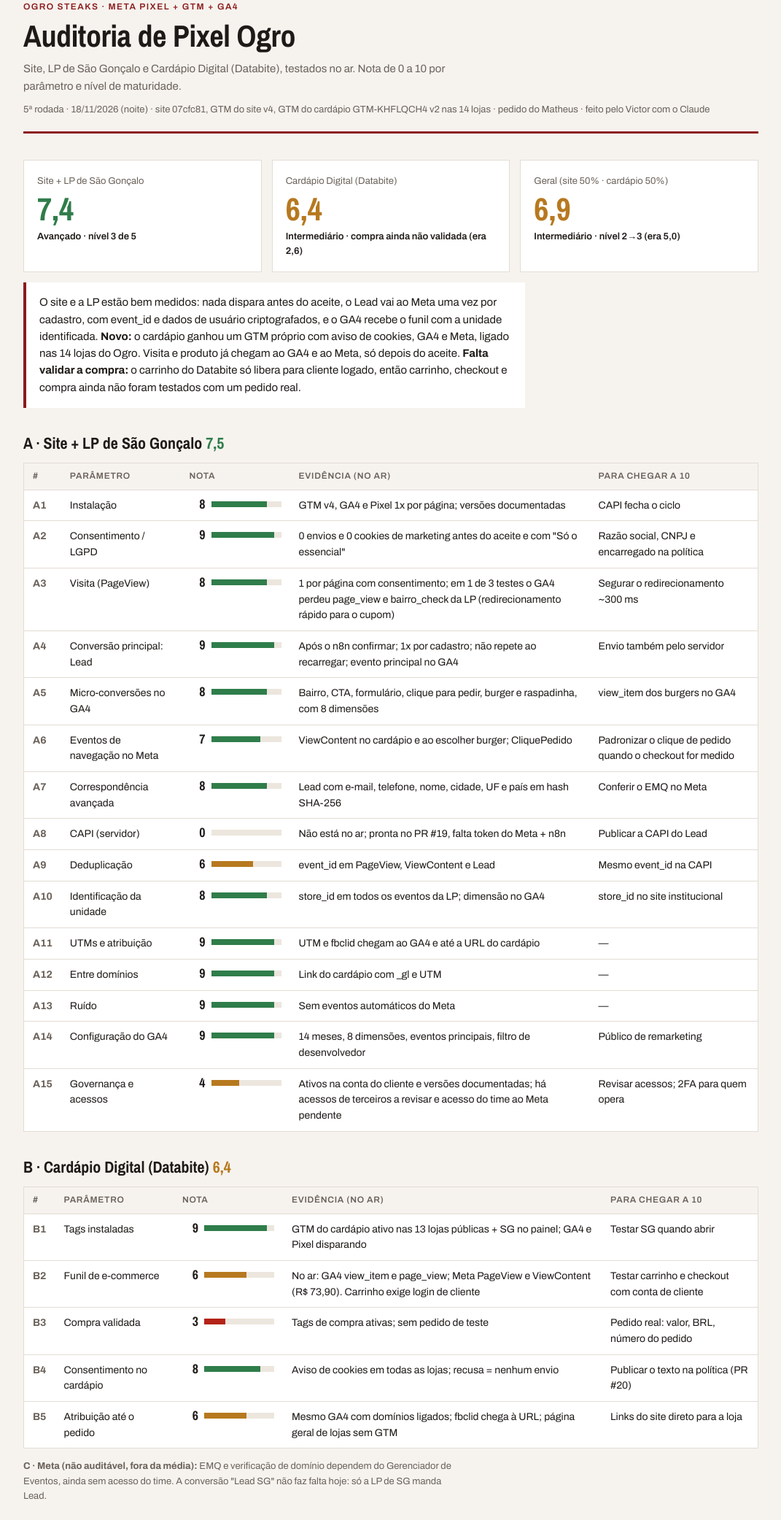
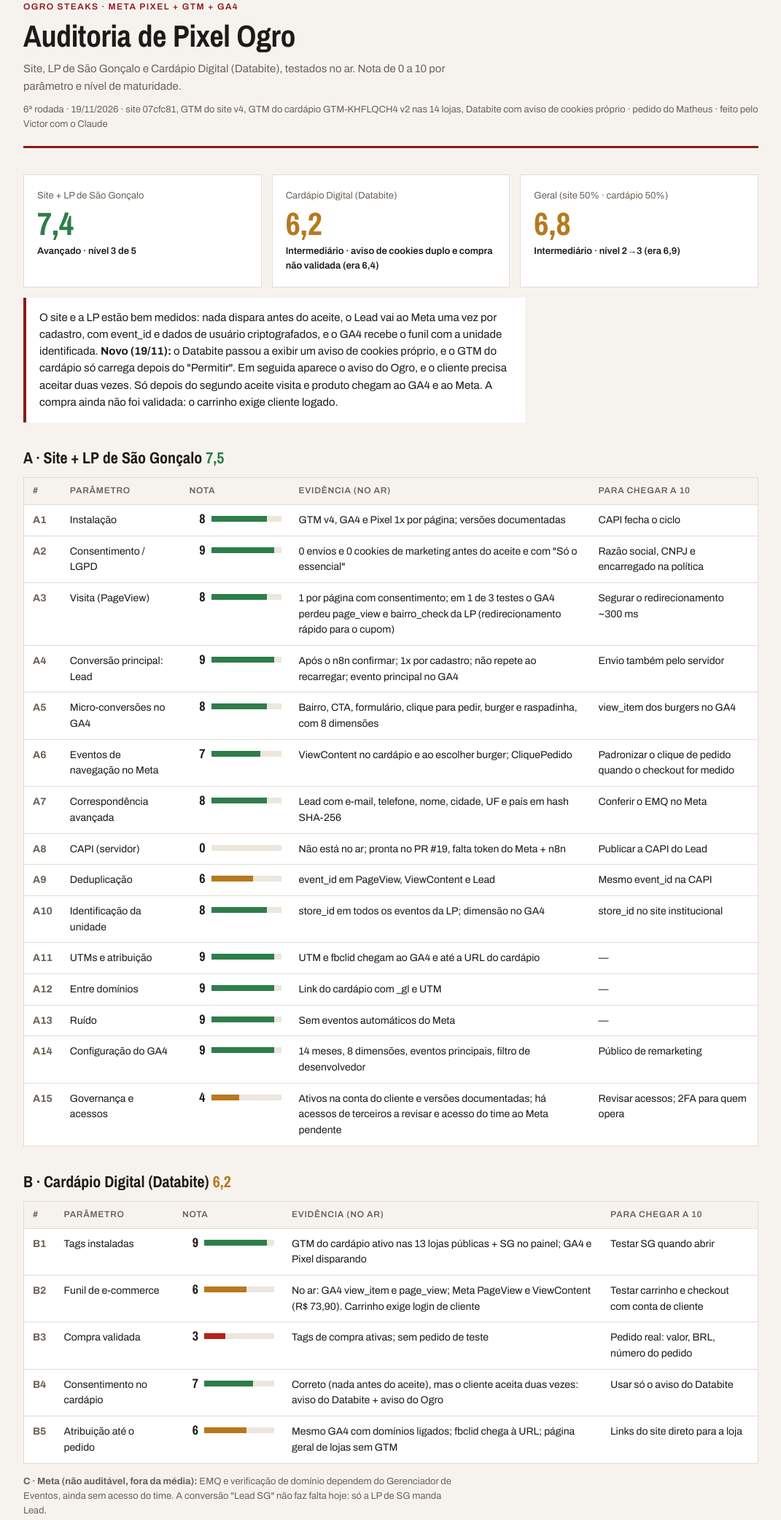
Before and after one commit to dev-seven7/ogro-auditoria-pixel, a plain HTML site: page index.html in a window 1280 px wide. Shown: the part 29-2112 px from the top of the page at 73% size, without its empty margins (104-1175 px from the left). Drawn offline with nearby package versions, Linux system fonts and the light colour scheme.

Commit message:
docs: auditoria de pixel 6ª rodada (site 7,4 · cardápio 6,2 · geral 6,8)
Co-Authored-By: Claude Opus 5.5 <noreply@anthropic.com>

```diff
--- a/index.html
+++ b/index.html
@@ -58,16 +58,16 @@ footer{font-size:12px;color:var(--muted);border-top:1px solid var(--line);paddin
   <span class="eyebrow">Ogro Steaks · Meta Pixel + GTM + GA4</span>
   <h1>Auditoria de Pixel Ogro</h1>
   <p class="lede">Site, LP de São Gonçalo e Cardápio Digital (Databite), testados no ar. Nota de 0 a 10 por parâmetro e nível de maturidade.</p>
-  <span class="meta">5ª rodada · 18/11/2026 (noite) · site 07cfc81, GTM do site v4, GTM do cardápio GTM-KHFLQCH4 v2 nas 14 lojas · pedido do Matheus · feito pelo Victor com o Claude</span>
+  <span class="meta">6ª rodada · 19/11/2026 · site 07cfc81, GTM do site v4, GTM do cardápio GTM-KHFLQCH4 v2 nas 14 lojas, Databite com aviso de cookies próprio · pedido do Matheus · feito pelo Victor com o Claude</span>
 </header>
 
 <section>
   <div class="tiles">
     <div class="tile"><span class="lbl">Site + LP de São Gonçalo</span><span class="num hi">7,4</span><span class="lvl">Avançado · nível 3 de 5</span></div>
-    <div class="tile"><span class="lbl">Cardápio Digital (Databite)</span><span class="num mid">6,4</span><span class="lvl">Intermediário · compra ainda não validada (era 2,6)</span></div>
-    <div class="tile"><span class="lbl">Geral (site 50% · cardápio 50%)</span><span class="num mid">6,9</span><span class="lvl">Intermediário · nível 2→3 (era 5,0)</span></div>
+    <div class="tile"><span class="lbl">Cardápio Digital (Databite)</span><span class="num mid">6,2</span><span class="lvl">Intermediário · aviso de cookies duplo e compra não validada (era 6,4)</span></div>
+    <div class="tile"><span class="lbl">Geral (site 50% · cardápio 50%)</span><span class="num mid">6,8</span><span class="lvl">Intermediário · nível 2→3 (era 6,9)</span></div>
   </div>
-  <div class="lead-box"><p>O site e a LP estão bem medidos: nada dispara antes do aceite, o Lead vai ao Meta uma vez por cadastro, com event_id e dados de usuário criptografados, e o GA4 recebe o funil com a unidade identificada. <strong>Novo:</strong> o cardápio ganhou um GTM próprio com aviso de cookies, GA4 e Meta, ligado nas 14 lojas do Ogro. Visita e produto já chegam ao GA4 e ao Meta, só depois do aceite. <strong>Falta validar a compra:</strong> o carrinho do Databite só libera para cliente logado, então carrinho, checkout e compra ainda não foram testados com um pedido real.</p></div>
+  <div class="lead-box"><p>O site e a LP estão bem medidos: nada dispara antes do aceite, o Lead vai ao Meta uma vez por cadastro, com event_id e dados de usuário criptografados, e o GA4 recebe o funil com a unidade identificada. <strong>Novo (19/11):</strong> o Databite passou a exibir um aviso de cookies próprio, e o GTM do cardápio só carrega depois do "Permitir". Em seguida aparece o aviso do Ogro, e o cliente precisa aceitar duas vezes. Só depois do segundo aceite visita e produto chegam ao GA4 e ao Meta. A compra ainda não foi validada: o carrinho exige cliente logado.</p></div>
 </section>
 
 <section>
@@ -95,14 +95,14 @@ footer{font-size:12px;color:var(--muted);border-top:1px solid var(--line);paddin
 </section>
 
 <section>
-  <h2>B · Cardápio Digital (Databite) <span class="mid">6,4</span></h2>
+  <h2>B · Cardápio Digital (Databite) <span class="mid">6,2</span></h2>
   <div class="tbl"><table>
     <thead><tr><th>#</th><th>Parâmetro</th><th>Nota</th><th>Evidência (no ar)</th><th>Para chegar a 10</th></tr></thead>
     <tbody>
       <tr><td class="id">B1</td><td>Tags instaladas</td><td class="sc"><span class="bar" style="--v:9;--c:var(--good)"><b>9</b><i></i></span></td><td>GTM do cardápio ativo nas 13 lojas públicas + SG no painel; GA4 e Pixel disparando</td><td>Testar SG quando abrir</td></tr>
       <tr><td class="id">B2</td><td>Funil de e-commerce</td><td class="sc"><span class="bar" style="--v:6;--c:var(--warn)"><b>6</b><i></i></span></td><td>No ar: GA4 view_item e page_view; Meta PageView e ViewContent (R$ 73,90). Carrinho exige login de cliente</td><td>Testar carrinho e checkout com conta de cliente</td></tr>
       <tr><td class="id">B3</td><td>Compra validada</td><td class="sc"><span class="bar" style="--v:3;--c:var(--bad)"><b>3</b><i></i></span></td><td>Tags de compra ativas; sem pedido de teste</td><td>Pedido real: valor, BRL, número do pedido</td></tr>
-      <tr><td class="id">B4</td><td>Consentimento no cardápio</td><td class="sc"><span class="bar" style="--v:8;--c:var(--good)"><b>8</b><i></i></span></td><td>Aviso de cookies em todas as lojas; recusa = nenhum envio</td><td>Publicar o texto na política (PR #20)</td></tr>
+      <tr><td class="id">B4</td><td>Consentimento no cardápio</td><td class="sc"><span class="bar" style="--v:7;--c:var(--good)"><b>7</b><i></i></span></td><td>Correto (nada antes do aceite), mas o cliente aceita duas vezes: aviso do Databite + aviso do Ogro</td><td>Usar só o aviso do Databite</td></tr>
       <tr><td class="id">B5</td><td>Atribuição até o pedido</td><td class="sc"><span class="bar" style="--v:6;--c:var(--warn)"><b>6</b><i></i></span></td><td>Mesmo GA4 com domínios ligados; fbclid chega à URL; página geral de lojas sem GTM</td><td>Links do site direto para a loja</td></tr>
     </tbody>
   </table></div>
@@ -114,6 +114,7 @@ footer{font-size:12px;color:var(--muted);border-top:1px solid var(--line);paddin
   <div class="tbl"><table>
     <thead><tr><th>Prioridade</th><th>Ação</th><th>Quem</th><th>Efeito</th></tr></thead>
     <tbody>
+      <tr><td><strong class="lo">P0</strong></td><td>Tirar o aviso duplo: usar o "Permitir" do Databite como consentimento no GTM do cardápio</td><td>Victor</td><td>B4 7 → 9 · mais dados medidos</td></tr>
       <tr><td><strong class="lo">P0</strong></td><td>Pedido real de teste numa loja (conta de cliente) para validar carrinho, checkout e compra</td><td>Victor + loja</td><td>Cardápio 6,4 → ~8,4 · Geral → ~7,9</td></tr>
       <tr><td><strong class="mid">P1</strong></td><td>CAPI do Lead: token + 2 nós no n8n + publicar o PR #19</td><td>Matheus + Victor</td><td>Site+LP 7,5 → ~8,2</td></tr>
       <tr><td><strong class="mid">P1</strong></td><td>Revisão dos acessos de terceiros</td><td>Manu</td><td>A15 4 → 8</td></tr>
@@ -131,7 +132,8 @@ footer{font-size:12px;color:var(--muted);border-top:1px solid var(--line);paddin
       <tr><td>Reauditoria (tarde)</td><td>6,4</td><td>1,0</td><td>3,7</td></tr>
       <tr><td>Depois da publicação do PR #18</td><td>7,5</td><td>1,0</td><td>4,2</td></tr>
       <tr><td>GTM do site no Databite (sem envio)</td><td>7,5</td><td>2,6</td><td>5,0</td></tr>
-      <tr><td><strong>GTM próprio do cardápio nas 14 lojas</strong></td><td><strong class="hi">7,4</strong></td><td><strong class="mid">6,4</strong></td><td><strong class="mid">6,9</strong></td></tr>
+      <tr><td>GTM próprio do cardápio nas 14 lojas</td><td>7,4</td><td>6,4</td><td>6,9</td></tr>
+      <tr><td><strong>Databite com aviso próprio (aviso duplo)</strong></td><td><strong class="hi">7,4</strong></td><td><strong class="mid">6,2</strong></td><td><strong class="mid">6,8</strong></td></tr>
     </tbody>
   </table></div>
 </section>
```
